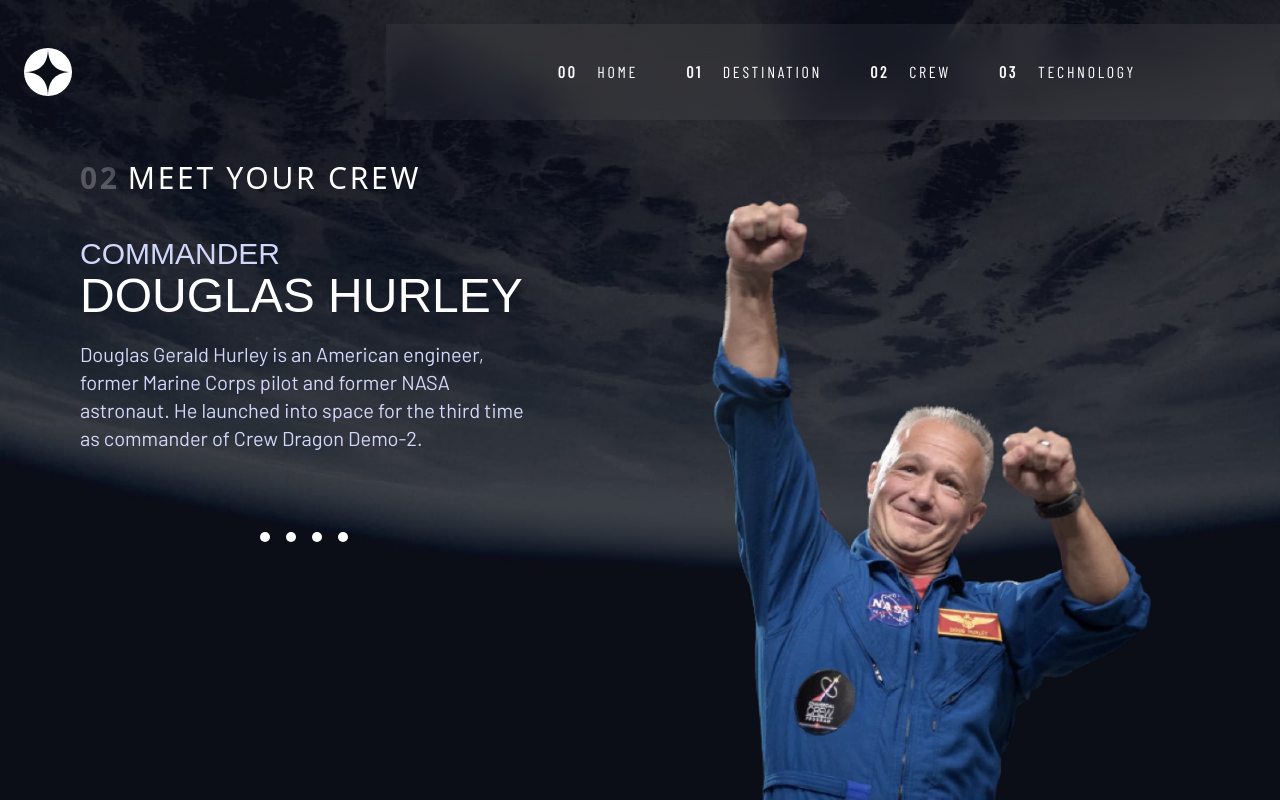
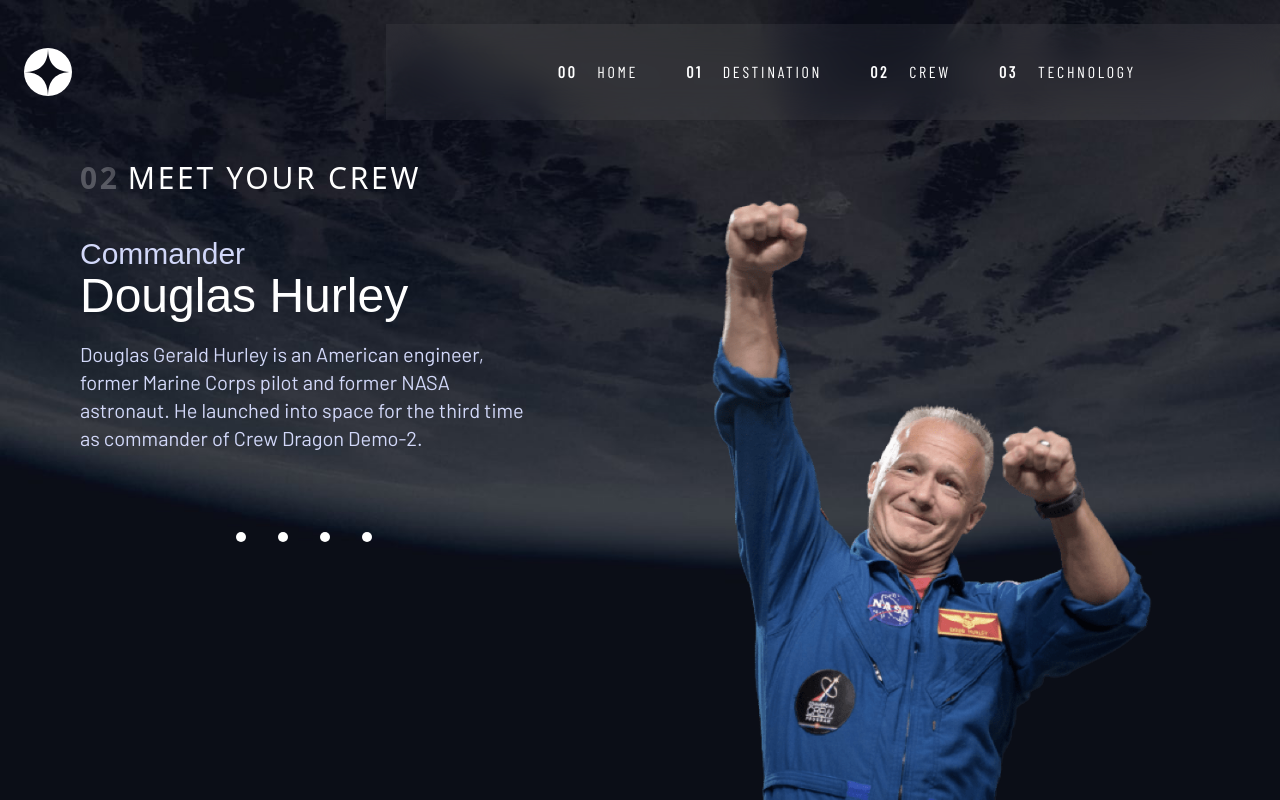
Before and after one commit to JamesBarr456/Space-Tourism, a React (Vite) app: page /crew in a window 1280 px wide. Built offline with nearby package versions, Linux system fonts and the light colour scheme; a web font is replaced by a local one.

Commit message:
funciones terminadas?

```diff
--- a/src/componentes/Data.jsx
+++ b/src/componentes/Data.jsx
@@ -49,13 +49,13 @@
   },
 ];
 
-export const Crew = [
+export const Crews = [
   {
     id: "20",
     name: "Douglas Hurley",
     images: {
-      png: "./assets/crew/image-douglas-hurley.png",
-      webp: "./assets/crew/image-douglas-hurley.webp",
+      png: "../src/assets/crew/image-douglas-hurley.png",
+      webp: "../src/assets/crew/image-douglas-hurley.webp",
     },
     role: "Commander",
     bio: "Douglas Gerald Hurley is an American engineer, former Marine Corps pilot and former NASA astronaut. He launched into space for the third time as commander of Crew Dragon Demo-2.",
@@ -64,8 +64,8 @@
     id: "21",
     name: "Mark Shuttleworth",
     images: {
-      png: "./assets/crew/image-mark-shuttleworth.png",
-      webp: "./assets/crew/image-mark-shuttleworth.webp",
+      png: "../src/assets/crew/image-mark-shuttleworth.png",
+      webp: "../src/assets/crew/image-mark-shuttleworth.webp",
     },
     role: "Mission Specialist",
     bio: "Mark Richard Shuttleworth is the founder and CEO of Canonical, the company behind the Linux-based Ubuntu operating system. Shuttleworth became the first South African to travel to space as a space tourist.",
@@ -74,8 +74,8 @@
     id: "22",
     name: "Victor Glover",
     images: {
-      png: "./assets/crew/image-victor-glover.png",
-      webp: "./assets/crew/image-victor-glover.webp",
+      png: "../src/assets/crew/image-victor-glover.png",
+      webp: "../src/assets/crew/image-victor-glover.webp",
     },
     role: "Pilot",
     bio: "Pilot on the first operational flight of the SpaceX Crew Dragon to the International Space Station. Glover is a commander in the U.S. Navy where he pilots an F/A-18.He was a crew member of Expedition 64, and served as a station systems flight engineer.",
@@ -84,21 +84,21 @@
     id: "23",
     name: "Anousheh Ansari",
     images: {
-      png: "./assets/crew/image-anousheh-ansari.png",
-      webp: "./assets/crew/image-anousheh-ansari.webp",
+      png: "../src/assets/crew/image-anousheh-ansari.png",
+      webp: "../src/assets/crew/image-anousheh-ansari.webp",
     },
     role: "Flight Engineer",
     bio: "Anousheh Ansari is an Iranian American engineer and co-founder of Prodea Systems. Ansari was the fourth self-funded space tourist, the first self-funded woman to fly to the ISS, and the first Iranian in space.",
   },
 ];
 
-export const Technology = [
+export const Technologys = [
   {
     id: "30",
     name: "Launch vehicle",
     images: {
-      portrait: "./assets/technology/image-launch-vehicle-portrait.jpg",
-      landscape: "./assets/technology/image-launch-vehicle-landscape.jpg",
+      portrait: "../src/assets/technology/image-launch-vehicle-portrait.jpg",
+      landscape: "../src/assets/technology/image-launch-vehicle-landscape.jpg",
     },
     description:
       "A launch vehicle or carrier rocket is a rocket-propelled vehicle used to carry a payload from Earth's surface to space, usually to Earth orbit or beyond. Our WEB-X carrier rocket is the most powerful in operation. Standing 150 metres tall, it's quite an awe-inspiring sight on the launch pad!",
@@ -107,8 +107,8 @@
     id: "31",
     name: "Spaceport",
     images: {
-      portrait: "./assets/technology/image-spaceport-portrait.jpg",
-      landscape: "./assets/technology/image-spaceport-landscape.jpg",
+      portrait: "../src/assets/technology/image-spaceport-portrait.jpg",
+      landscape: "../src/assets/technology/image-spaceport-landscape.jpg",
     },
     description:
       "A spaceport or cosmodrome is a site for launching (or receiving) spacecraft, by analogy to the seaport for ships or airport for aircraft. Based in the famous Cape Canaveral, our spaceport is ideally situated to take advantage of the Earth’s rotation for launch.",
@@ -117,8 +117,8 @@
     id: "32",
     name: "Space capsule",
     images: {
-      portrait: "./assets/technology/image-space-capsule-portrait.jpg",
-      landscape: "./assets/technology/image-space-capsule-landscape.jpg",
+      portrait: "../src/assets/technology/image-space-capsule-portrait.jpg",
+      landscape: "../src/assets/technology/image-space-capsule-landscape.jpg",
     },
     description:
       "A space capsule is an often-crewed spacecraft that uses a blunt-body reentry capsule to reenter the Earth's atmosphere without wings. Our capsule is where you'll spend your time during the flight. It includes a space gym, cinema, and plenty of other activities to keep you entertained.",
--- a/src/pages/Crew.jsx
+++ b/src/pages/Crew.jsx
@@ -1,5 +1,14 @@
-import people from "../assets/crew/image-douglas-hurley.webp";
+import { useState } from "react";
+
+import { Crews } from "../componentes/Data";
+import { SelectPeople } from "./SelectPeople";
 export const Crew = () => {
+  const [crew, setCrew] = useState(Crews[0].name)
+  const findPeople = () => {
+    return Crews.find((objeto) => objeto.name === crew);
+  };
+  const names = Crews.map( objeto => objeto.name)
+  const foundPeople = findPeople()
   return (
     <>
       <section
@@ -53,70 +62,34 @@
                        lg:absolute
                        lg:bottom-0
                        lg:right-[10%]"
-            src={people}
-            alt=""
+            src={foundPeople.images.png}
+            alt={foundPeople.name}
           />
-          <div
-            className="flex
-                       gap-4
-                       my-10
-                       md:order-2
-                       lg:justify-center
-                       lg:order-3
-                       lg:w-full"
-          >
-            <button
-              type="button"
-              className="rounded-full
-                      bg-White
-                         w-[10px]
-                         h-[10px]"
-            ></button>
-            <button
-              type="button"
-              className="rounded-full
-                       bg-White
-                        w-[10px]
-                        h-[10px]"
-            ></button>
-            <button
-              type="button"
-              className="rounded-full
-                       bg-White
-                        w-[10px]
-                        h-[10px]"
-            ></button>
-            <button
-              type="button"
-              className="rounded-full
-                       bg-White
-                        w-[10px]
-                        h-[10px]"
-            ></button>
-          </div>
+          <SelectPeople
+            names={names}
+            setCrew={setCrew}
+          ></SelectPeople>
           <div
             className="font-bellefair
                      text-Azul-Claro
                        md:w-[65%]
                        lg:w-full "
           >
-            <h3 className="lg:text-3xl">COMMANDER</h3>
+            <h3 className="lg:text-3xl">{foundPeople.role}</h3>
             <h1
               className="text-2xl
                        text-White
                          mt-2 mb-7
                          lg:text-[48px]"
             >
-              DOUGLAS HURLEY
+              {foundPeople.name}
             </h1>
             <p
               className="font-barlow
                          mb-10
                          lg:text-xl "
             >
-              Douglas Gerald Hurley is an American engineer, former Marine Corps
-              pilot and former NASA astronaut. He launched into space for the
-              third time as commander of Crew Dragon Demo-2.
+              {foundPeople.bio}
             </p>
           </div>
         </div>
--- /dev/null
+++ b/src/pages/SelectPeople.jsx
@@ -0,0 +1,29 @@
+
+export const SelectPeople = ( { names, setCrew } ) => {
+    return (
+        <>
+            <div
+                className="flex
+                       gap-4
+                       my-10
+                       md:order-2
+                       lg:justify-center
+                       lg:order-3
+                       lg:w-full
+                       lg:gap-8"
+            >
+                {names.map( name => (
+                     <button
+                     type="button"
+                     onClick={() => setCrew(name)}
+                     className="rounded-full
+                                bg-White
+                                 w-[10px]
+                                 h-[10px]"
+                 ></button>
+                ))}
+
+            </div>
+        </>
+    )
+}
--- /dev/null
+++ b/src/pages/SelectTecnology.jsx
@@ -0,0 +1,33 @@
+
+
+export const SelectTecnology = ({ counts, setTecno }) => {
+    return (
+        <div
+            className="flex
+                       gap-4
+                       mb-10
+                       justify-center
+                       xl:flex-col
+                       xl:justify-start
+                       xl:gap-9"
+        >
+            {counts.map(count => (
+                <button
+                    type="button"
+                    onClick={() => setTecno(count)}
+                    className="w-10
+                                h-10
+                                md:w-14
+                                md:h-14
+                                xl:w-16
+                                xl:h-16
+                                rounded-full
+                                border-White
+                                border"
+                >
+                    {count + 1}
+                </button>
+            ))}
+        </div>
+    )
+}
```
Also changed, not shown: src/pages/Technology.jsx (+26 -59 lines), src/pages/destination/Destination.jsx (+12 -50 lines).
